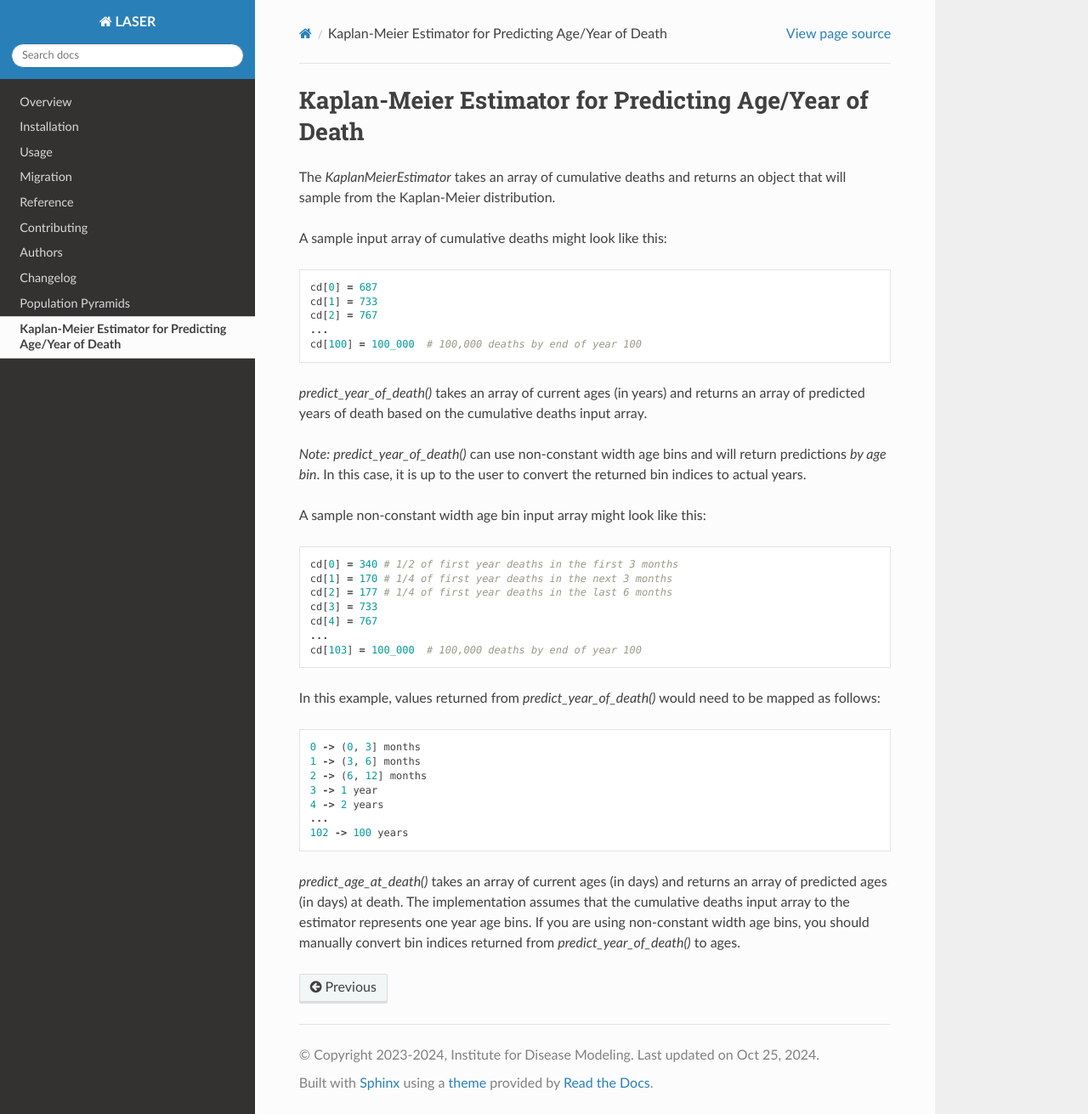
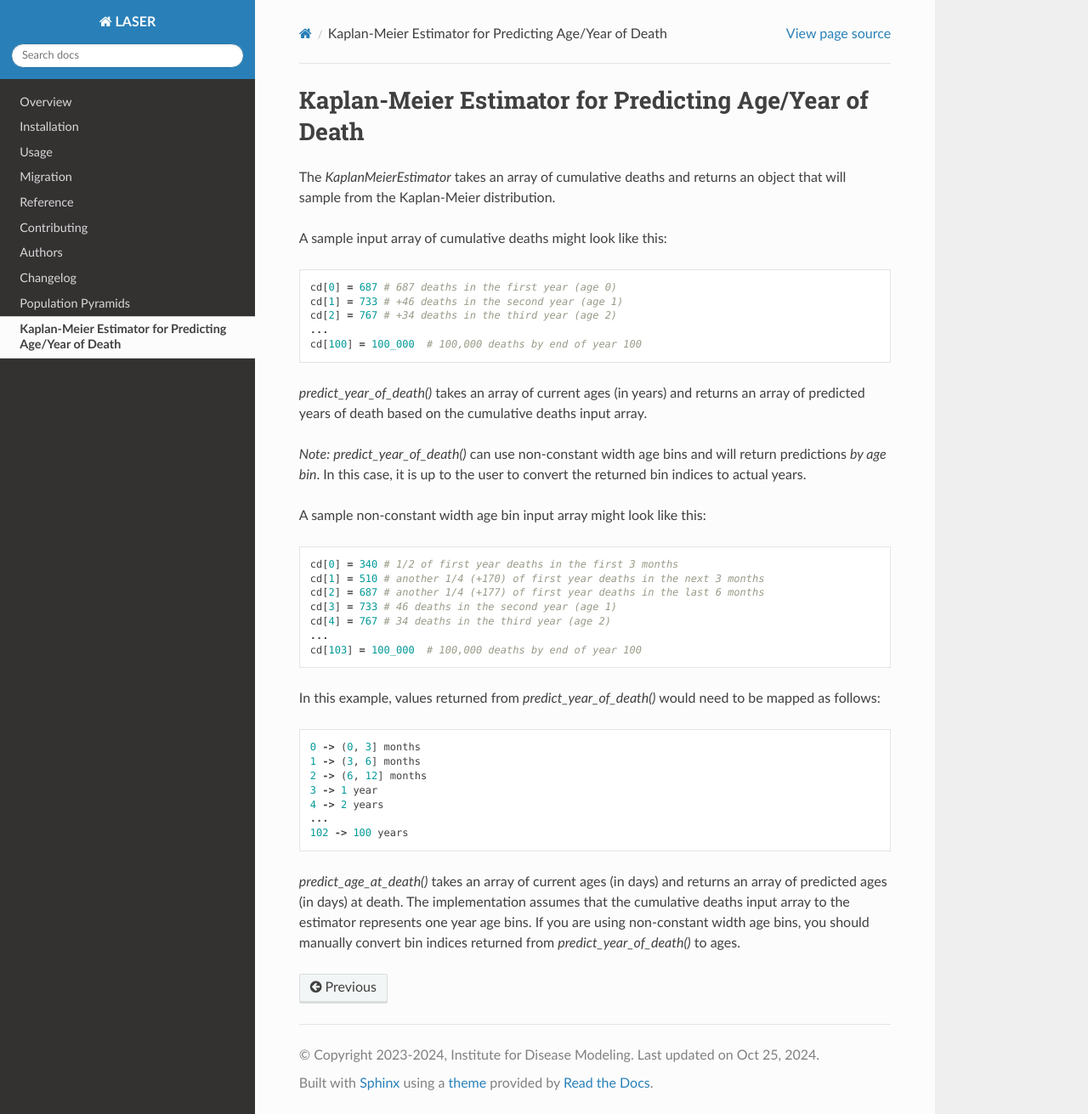
Before and after one commit to InstituteforDiseaseModeling/laser, a Sphinx documentation site: the page built from docs/kmestimator.rst, in a window 1280 px wide and 1311 px high. Shown: the whole window at 85% size. Built offline with Sphinx 7.4.7 and the Read the Docs theme 3.1.0, drawn with Linux system fonts in a browser that asks for light colours.

Commit message:
📝 fix kmestimator docs

```diff
--- a/docs/kmestimator.rst
+++ b/docs/kmestimator.rst
@@ -6,9 +6,9 @@ object that will sample from the Kaplan-Meier distribution.
 
 A sample input array of cumulative deaths might look like this::
 
-    cd[0] = 687
-    cd[1] = 733
-    cd[2] = 767
+    cd[0] = 687 # 687 deaths in the first year (age 0)
+    cd[1] = 733 # +46 deaths in the second year (age 1)
+    cd[2] = 767 # +34 deaths in the third year (age 2)
     ...
     cd[100] = 100_000  # 100,000 deaths by end of year 100
 
@@ -22,10 +22,10 @@ the returned bin indices to actual years.
 A sample non-constant width age bin input array might look like this::
 
     cd[0] = 340 # 1/2 of first year deaths in the first 3 months
-    cd[1] = 170 # 1/4 of first year deaths in the next 3 months
-    cd[2] = 177 # 1/4 of first year deaths in the last 6 months
-    cd[3] = 733
-    cd[4] = 767
+    cd[1] = 510 # another 1/4 (+170) of first year deaths in the next 3 months
+    cd[2] = 687 # another 1/4 (+177) of first year deaths in the last 6 months
+    cd[3] = 733 # 46 deaths in the second year (age 1)
+    cd[4] = 767 # 34 deaths in the third year (age 2)
     ...
     cd[103] = 100_000  # 100,000 deaths by end of year 100
 
```
